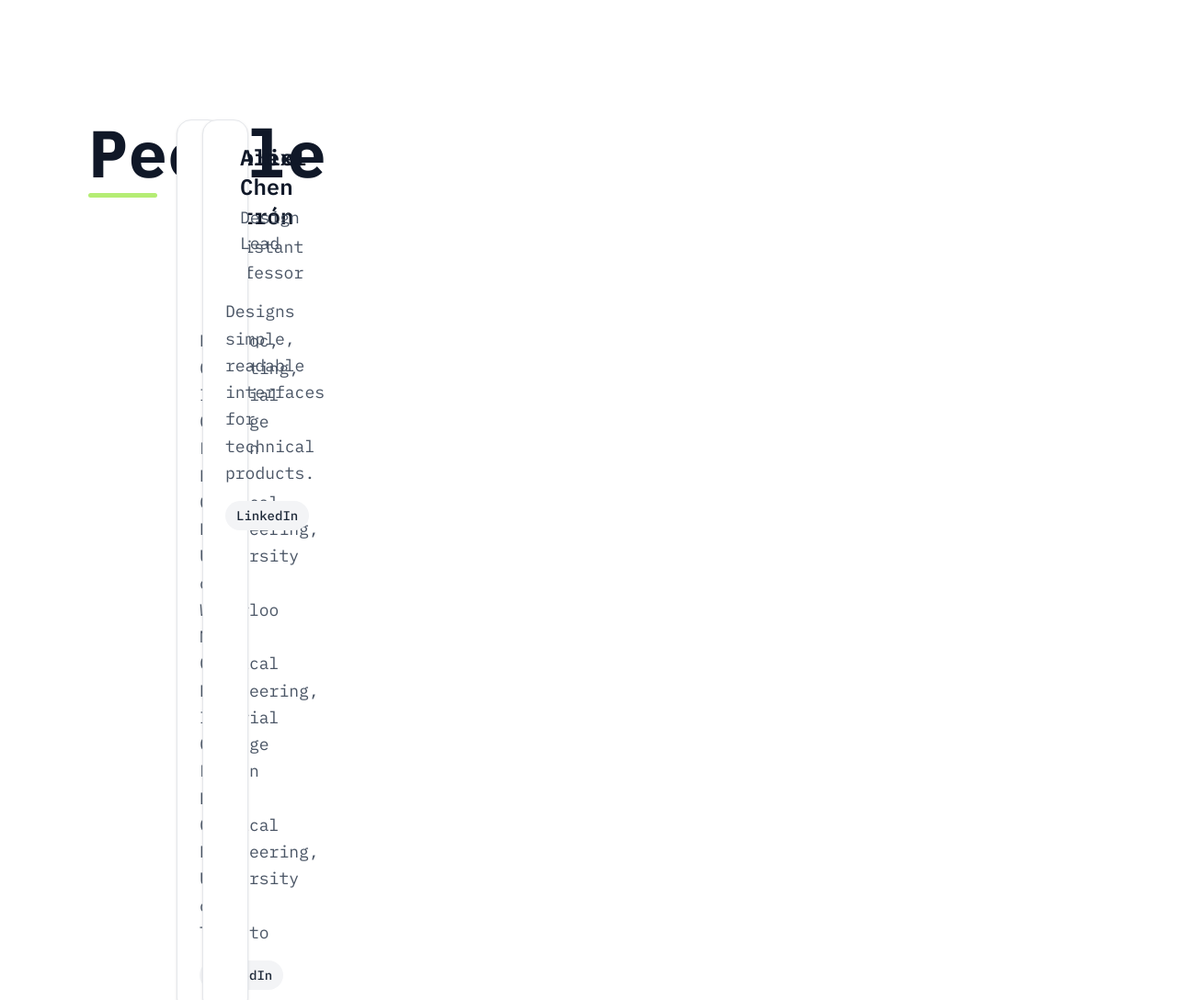
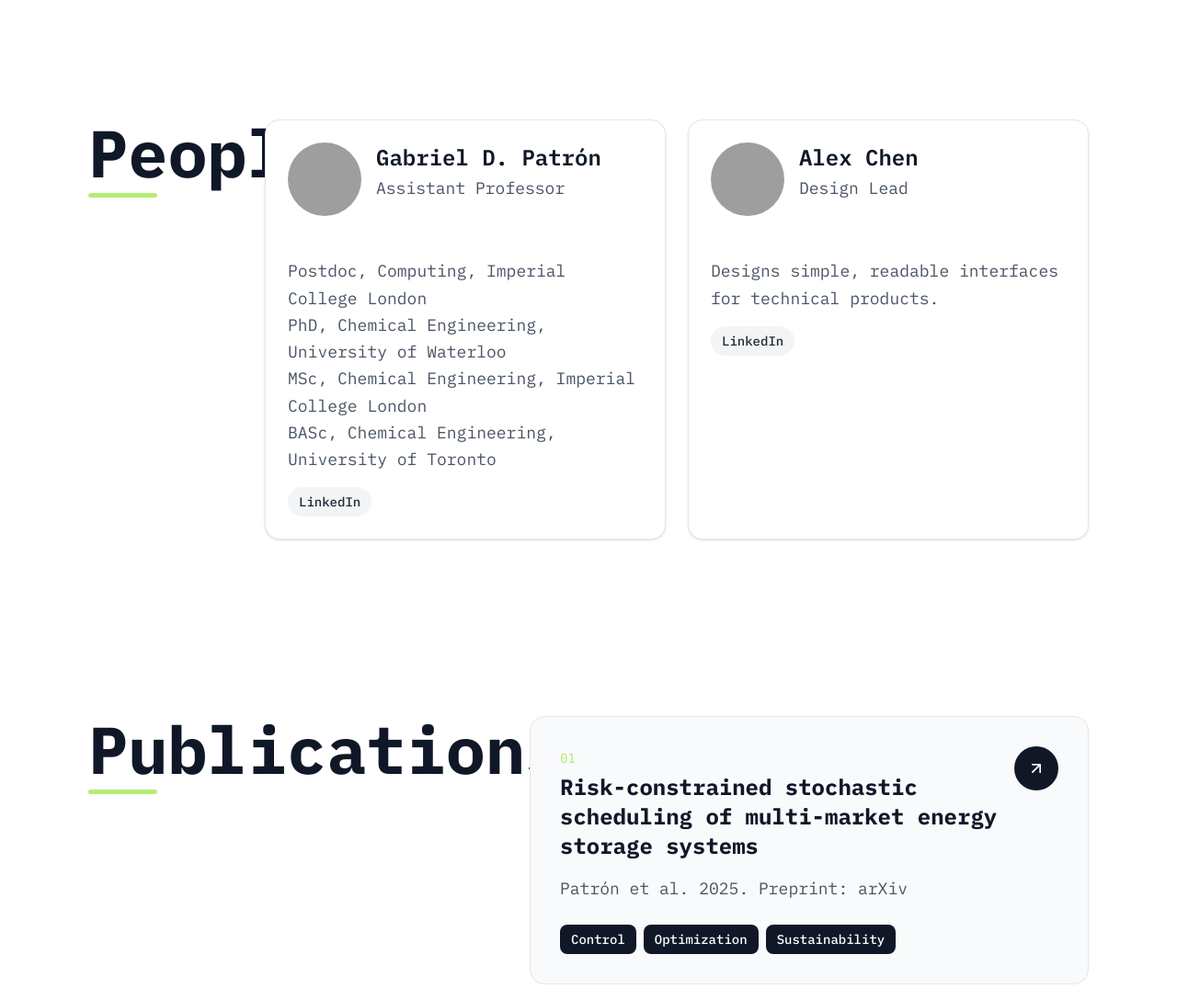
Before and after one commit to gabrielpatron/gabrielpatron.github.io, an Astro site: page / in a window 1280 px wide. Shown: the part 1440-2528 px from the top of the page at 92% size. Built offline with nearby package versions, Linux system fonts and the light colour scheme; Astro itself is replaced by a stand-in of ours; grey boxes are pictures that could not be loaded.

Commit message:
Update People.astro

```diff
--- a/src/components/People.astro
+++ b/src/components/People.astro
@@ -7,7 +7,7 @@ const people = siteConfig.people ?? [];
   <section id="people" class="p-8 sm:p-12 md:p-16 lg:p-24">
     <div>
       <div class="grid grid-cols-1 lg:grid-cols-12 gap-8 lg:gap-16 items-start">
-        <div class="lg:col-span-2.5">
+        <div class="lg:col-span-2">
           <h2
             class="text-3xl sm:text-4xl md:text-5xl xl:text-7xl font-bold text-gray-900"
           >
@@ -20,7 +20,7 @@ const people = siteConfig.people ?? [];
           </div>
         </div>
 
-        <div class="lg:col-span-9.5">
+        <div class="lg:col-span-10">
           <div class="grid grid-cols-1 md:grid-cols-2 gap-6">
             {people.map((person) => (
               <article class="rounded-2xl border border-gray-200 p-6 shadow-sm bg-white">
```
